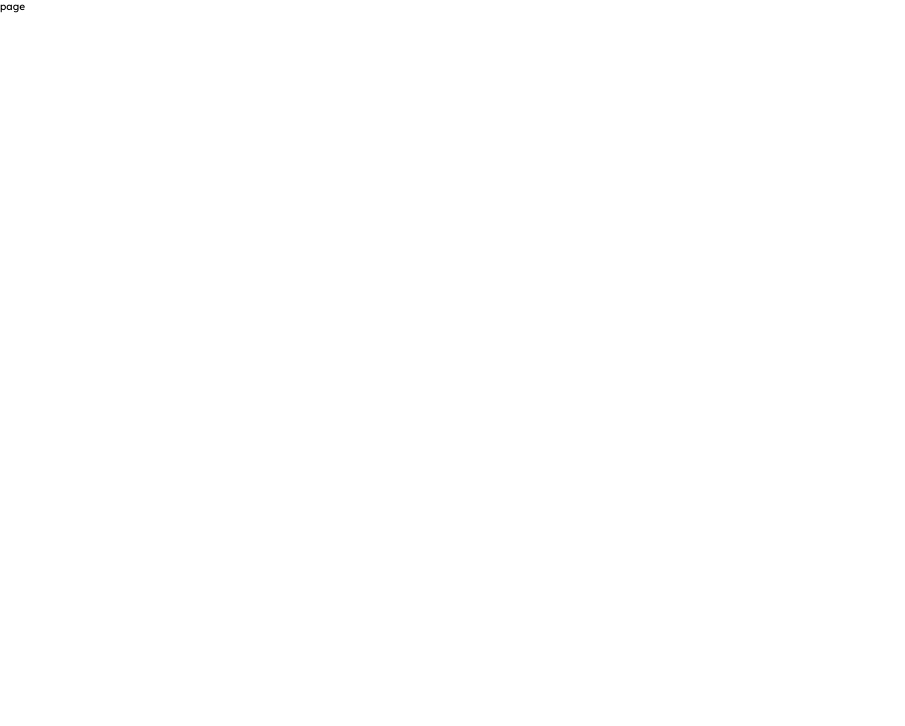
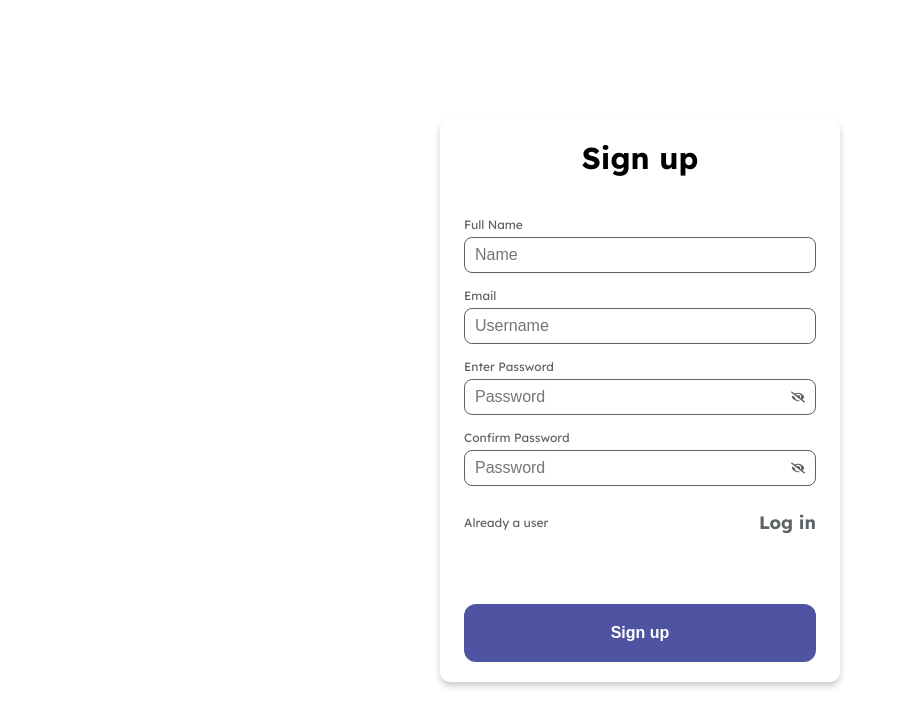
Before and after one commit to Oto-Gelashvili/frontend, a Next.js app in the folder front/: page /signup in a window 1280 px wide. Shown: the top 726 px of the page, without its empty margins (0-905 px from the left). Built offline with nearby package versions, Linux system fonts and the light colour scheme.

Commit message:
feat(auth): add SignUp page UI

```diff
--- a/front/app/signup/page.tsx
+++ b/front/app/signup/page.tsx
@@ -1,7 +1,112 @@
-import React from 'react'
+'use client'
+
+import Link from 'next/link'
+import React, { useState } from 'react'
+import Button from '../Components/Buttons'
+import { FaEye, FaEyeSlash } from "react-icons/fa";
+import './signup.css'
+
 
 export default function Signup() {
+  const [fullname, setFullname] = useState<string>('');
+  const [userName, setUserName] = useState<string>('');
+  const [password, setPassword] = useState<string>('');
+  const [confirmPassword, setconfirmPassword] = useState<string>('');
+  const [isPasswordVisible, setIsPasswordVisible] = useState<boolean>(false);
+  const [isConfirmPasswordVisible, setIsConfirmPasswordVisible] = useState<boolean>(false);
+
+  const handlePasswordToggle = () => {
+    setIsPasswordVisible(!isPasswordVisible);
+  };
+
+  const handleConfirmPasswordToggle = () => {
+    setIsConfirmPasswordVisible(!isConfirmPasswordVisible);
+  };
+
   return (
-    <div>page</div>
+    <main className="signupPage">
+      <section className="signupContainer">
+        <h2 className="title">Sign up</h2>
+        <form className="form">
+        <div className="inputGroup">
+            <label htmlFor="fullname" className="label">
+              Full Name
+            </label>
+            <input
+              className="input"
+              type="text"
+              id="fullname"
+              placeholder="Name"
+              required
+              value={fullname}
+              onChange={(e) => setFullname(e.target.value)}
+            />
+          </div>
+          <div className="inputGroup">
+            <label htmlFor="username" className="label">
+              Email
+            </label>
+            <input
+              className="input"
+              type="text"
+              id="username"
+              placeholder="Username"
+              required
+              value={userName}
+              onChange={(e) => setUserName(e.target.value)}
+            />
+          </div>
+          <div className="passwordGroup">
+              <label htmlFor="password" className="label">
+                Enter Password
+              </label>
+            <div className="password-input">
+              <input
+                className="input"
+                type={isPasswordVisible ? 'text' : 'password'}
+                id="password"
+                placeholder="Password"
+                required
+                value={password}
+                onChange={(e) => setPassword(e.target.value)}
+              />
+              <span className="eye-icon" onClick={handlePasswordToggle}>
+                {isPasswordVisible ? <FaEye /> : <FaEyeSlash />}
+              </span>
+            </div>
+          </div>
+          <div className="passwordGroup">
+              <label htmlFor="password" className="label">
+                Confirm Password
+              </label>
+            <div className="password-input">
+              <input
+                className="input"
+                type={isConfirmPasswordVisible ? 'text' : 'password'}
+                id="password"
+                placeholder="Password"
+                required
+                value={confirmPassword}
+                onChange={(e) => setconfirmPassword(e.target.value)}
+              />
+              <span className="eye-icon" onClick={handleConfirmPasswordToggle}>
+                {isConfirmPasswordVisible ? <FaEye /> : <FaEyeSlash />}
+              </span>
+            </div>
+          </div>
+          <div className="login">
+            <div className="loginLeft">Already a user</div>
+            <Link href="/login" className="loginLink">
+              Log in
+            </Link>
+          </div>
+          <Button
+            className="signupButton"
+            content="Sign up"
+            type="submit"
+          />
+        </form>
+      </section>
+    </main>
   )
 }
--- /dev/null
+++ b/front/app/signup/signup.css
@@ -0,0 +1,161 @@
+.signupPage {
+  display: flex;
+  justify-content: center;
+  align-items: center;
+  min-height: 100vh;
+  background-color: #ffffff;
+  margin: 0;
+  padding: 0;
+}
+
+.signupPage .signupContainer {
+  width: 100%;
+  max-width: 400px;
+  padding: 20px 24px;
+  background-color: #ffffff;
+  border-radius: 10px;
+  box-shadow: 0 4px 6px rgba(0, 0, 0, 0.2);
+}
+
+.signupPage .title {
+  color: var(--black);
+  text-align: center;
+  font-size: 3rem;
+  font-weight: bold;
+  margin-bottom: 4rem;
+}
+
+.signupPage .form {
+  display: flex;
+  flex-direction: column;
+}
+
+.signupPage .inputGroup {
+  margin-bottom: 15px;
+}
+
+.signupPage .label {
+  display: block;
+  font-weight: 400;
+  font-size: 1.2rem;
+  margin-bottom: 5px;
+  color: var(--gray);
+}
+
+.signupPage .input {
+  width: 100%;
+  padding: 8px 10px;
+  border: 1px solid var(--gray);
+  background-color: #ffffff;
+  border-radius: 8px;
+  font-size: 1.6rem;
+  outline: none;
+  transition: border-color 0.3s ease;
+  color: var(--gray);
+}
+
+.signupPage .input:focus {
+  border-color: var(--accent-blue);
+}
+
+/* Password Group */
+.signupPage .passwordGroup {
+  display: flex;
+  flex-direction: column;
+  margin-bottom: 15px;
+}
+
+.signupPage .passwordGroup .password-input {
+  position: relative;
+}
+
+.signupPage .passwordGroup .password-input .eye-icon {
+  display: flex;
+  align-items: center;
+  color: var(--gray);
+  position: absolute;
+  top: 50%;
+  right: 3%;
+  font-size: 1.4rem;
+  transform: translateY(-50%);
+}
+
+.signupPage .password-top {
+  display: flex;
+  justify-content: space-between;
+}
+
+.signupPage .forgotPassword {
+  font-size: 1.2rem;
+  color: var(--gray);
+  font-weight: 600;
+}
+
+.signupPage .forgotPassword:hover {
+  text-decoration: underline;
+}
+
+.signupPage .signup {
+  display: flex;
+  text-align: center;
+  justify-content: space-between;
+  align-items: center;
+  margin: 1rem 0 2rem;
+}
+
+.signupPage .signupLeft {
+  color: var(--gray);
+  font-size: 1.2rem;
+}
+
+
+.signupPage .signupLink {
+  color: var(--gray);
+  font-weight: 700;
+  font-size: 18px;
+}
+
+.signupPage .signupLink:hover {
+  text-decoration: underline;
+}
+
+.signupPage .login {
+  display: flex;
+  text-align: center;
+  justify-content: space-between;
+  align-items: center;
+  margin: 1rem 0 2rem;
+}
+
+.signupPage .loginLeft {
+  color: var(--gray);
+  font-size: 1.2rem;
+}
+
+.signupPage .loginLink {
+  color: var(--gray);
+  font-weight: 700;
+  font-size: 18px;
+}
+
+.signupPage .loginLink:hover {
+  text-decoration: underline;
+}
+
+.signupPage .signupButton {
+  margin-top: 50px;
+  width: 100%;
+  padding: 20px 24px;
+  background-color: var(--blue);
+  color: #ffffff;
+  font-weight: 600;
+  font-size: 1.6rem;
+  border: none;
+  border-radius: 12px;
+  cursor: pointer;
+  transition: background-color 0.3s ease;
+}
+
+.signupPage .signupButton:hover {
+  background-color: var(--accent-blue);
+}
```
